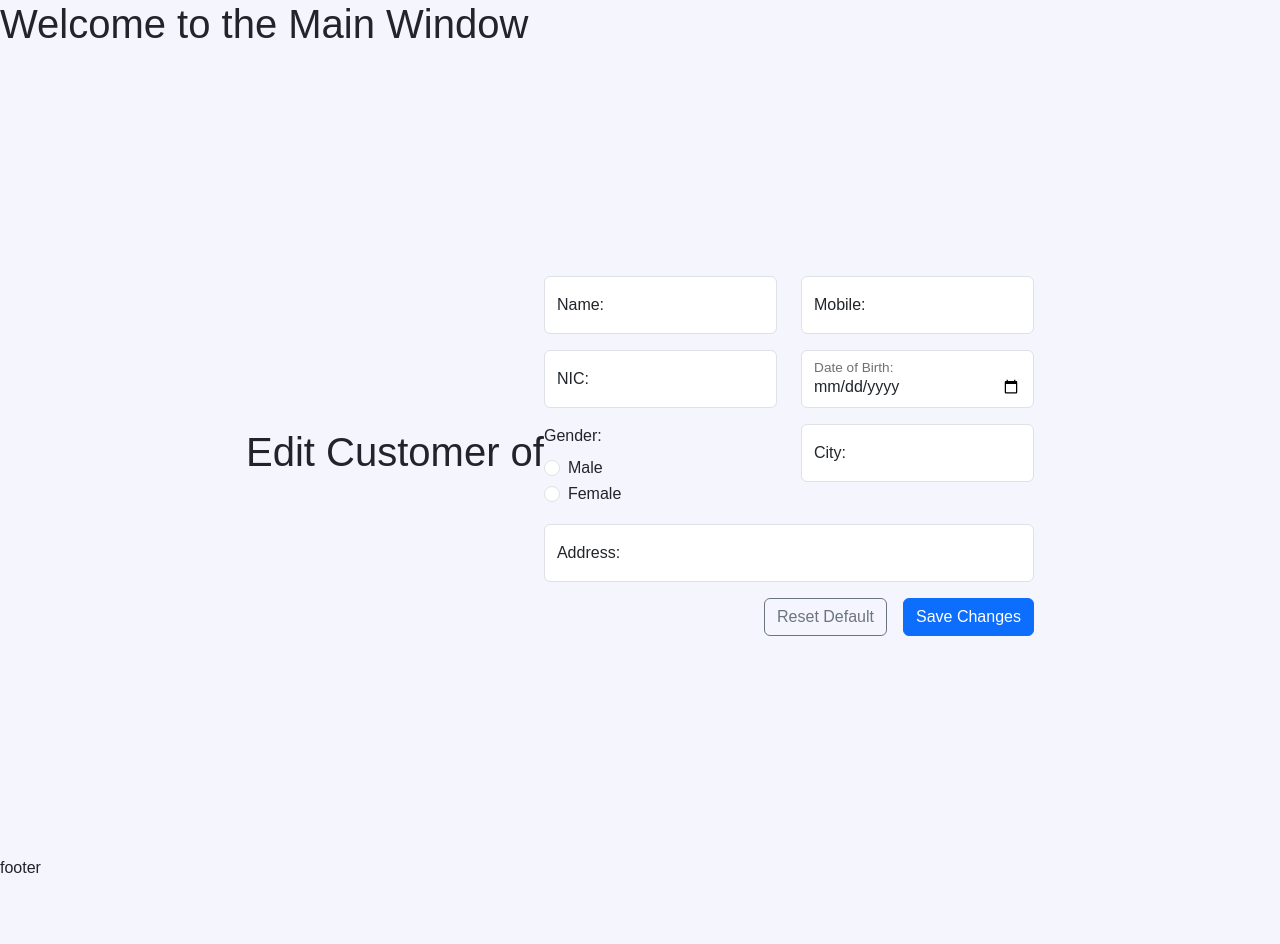
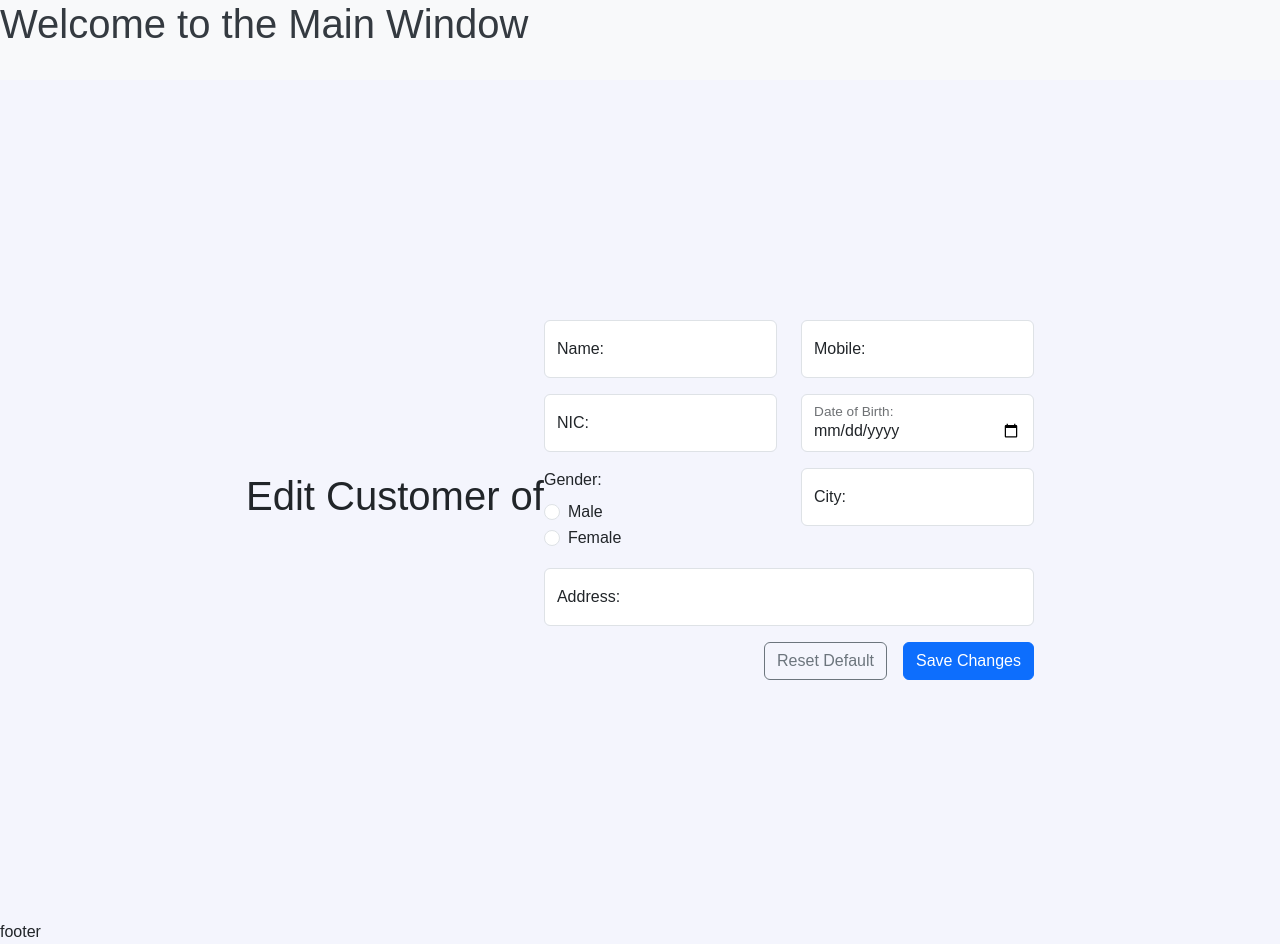
Before and after one commit to isharaudayamali/FreshCartGrocery, a React (Vite) app: page /customers/1/edit in a window 1280 px wide. Before the commit the page ends 880 px from the top, so only its background shows below. Built offline with nearby package versions, Linux system fonts and the light colour scheme; no server answers; sample sign-in values are in the browser's storage.

Commit message:
feat: add styles for main window header and update index styles

```diff
--- a/src/components/widgets/header/MainWindow-Header.scss
+++ b/src/components/widgets/header/MainWindow-Header.scss
@@ -0,0 +1,11 @@
+@import "../../../scss/variables";
+
+$header-background-color: #f8f9fa;
+$header-text-color: #343a40;
+
+.main-window-header {
+    background-color: $header-background-color;
+    color: $header-text-color;
+    height: 80px;
+    box-shadow: 0px px 4px rgba(0, 0, 0, 0.1);
+    }
--- a/src/index.scss
+++ b/src/index.scss
@@ -1,5 +1,13 @@
-
 
 body {
   font-family: "Inter-regular", sans-serif !important;
 }
+
+.cursor-pointer {
+  cursor: pointer;
+}
+
+main {
+  padding: 20px;
+
+}
```
